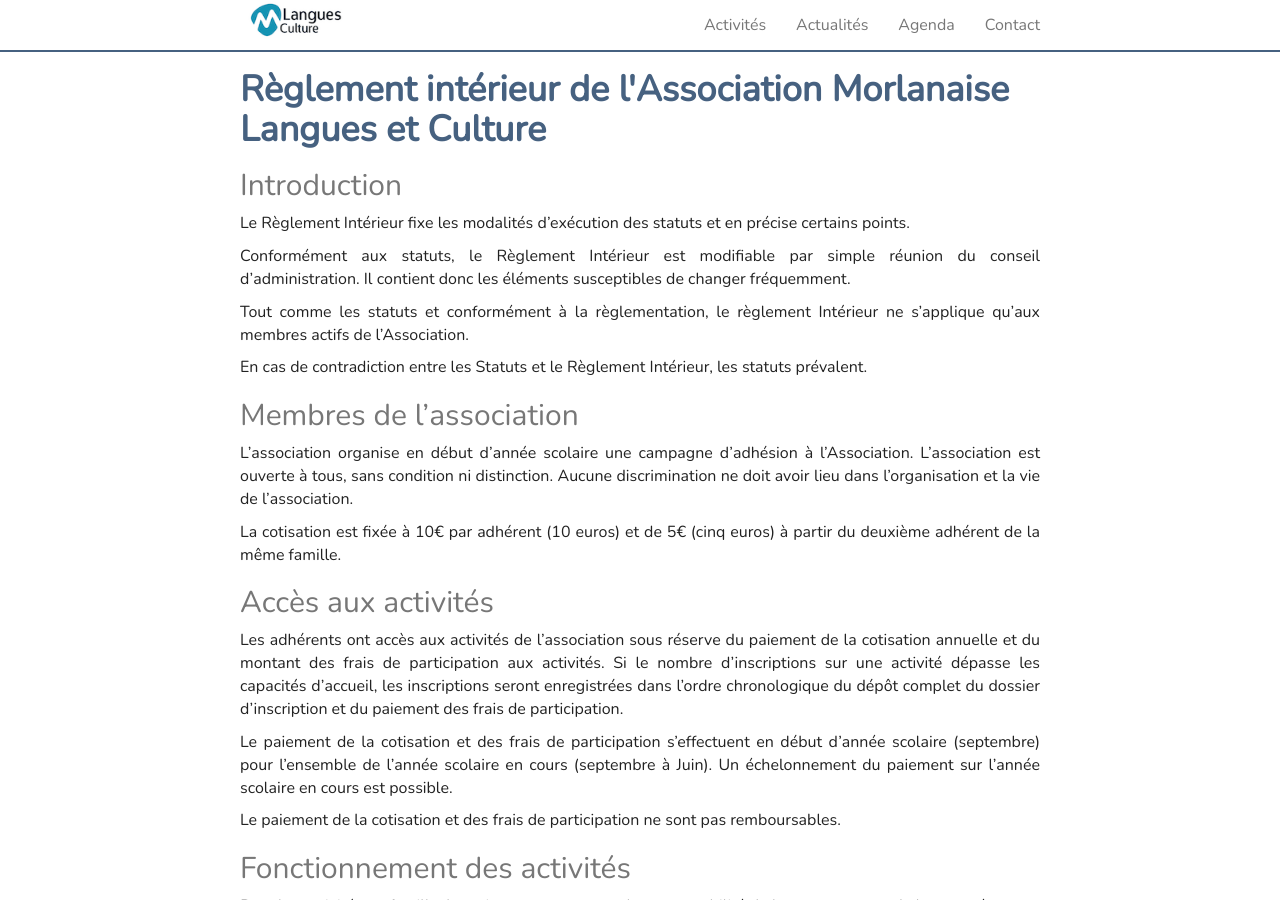
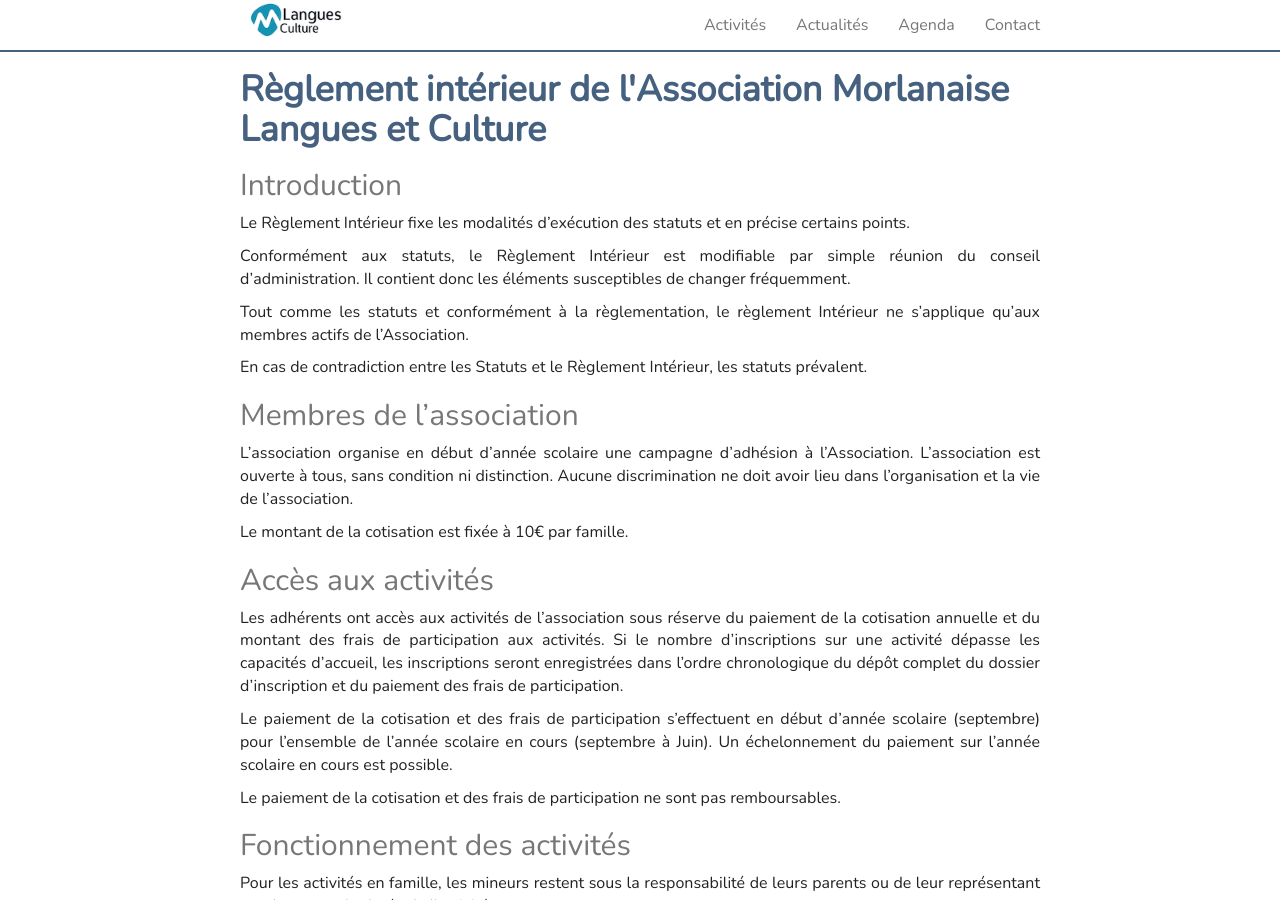
Before and after one commit to mlangues64/mlangues64.github.io, a Jekyll site: the page built from reglement.md, in a window 1280 px wide and 900 px high. Built offline with Jekyll 4.4.1, drawn with Linux system fonts in a browser that asks for light colours; nearby versions of some CDN libraries.

Commit message:
cotisation

```diff
--- a/reglement.md
+++ b/reglement.md
@@ -25,8 +25,7 @@ L'association organise en début d'année scolaire une campagne d'adhésion à
 l'Association. L'association est ouverte à tous, sans condition ni distinction.
 Aucune discrimination ne doit avoir lieu dans l'organisation et la vie de l'association.
 
-La cotisation est fixée à 10€ par adhérent (10 euros) et de 5€ (cinq euros) à
-partir du deuxième adhérent de la même famille.
+Le montant de la cotisation est fixée à 10€ par famille.
 
 ## Accès aux activités
 
```
